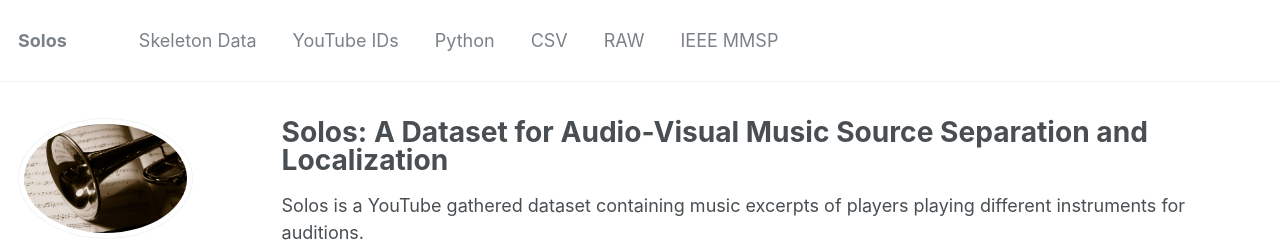
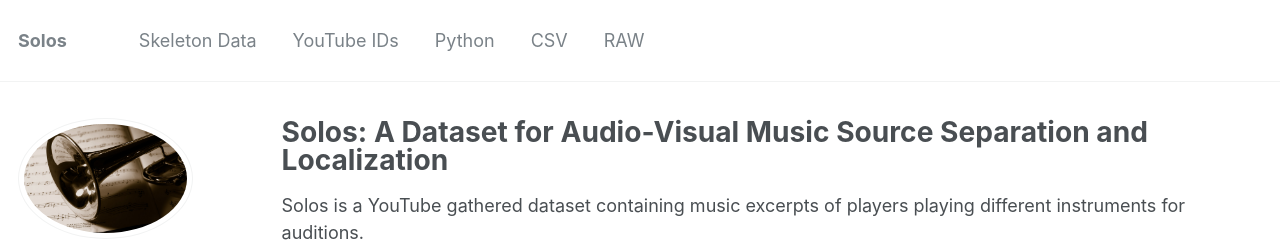
Before and after one commit to JuanFMontesinos/Solos, a Jekyll site: the page built from _pages/about.html, in a window 1280 px wide and 900 px high. Shown: the top 242 px of the window. Built offline with Jekyll 4.4.1, drawn with Linux system fonts in a browser that asks for light colours; formulas are drawn with MathJax 3.

Commit message:
Update navigation.yml

```diff
--- a/_data/navigation.yml
+++ b/_data/navigation.yml
@@ -10,5 +10,3 @@
     url : /csv/
   - title: "RAW"
     url : /raw/
-  - title: "IEEE MMSP"
-    url : /mmsp/
```
